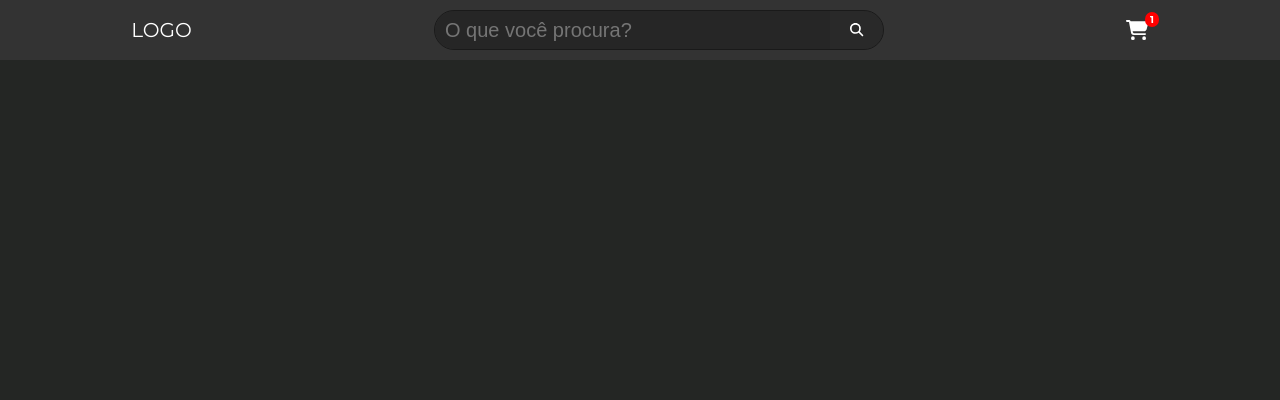
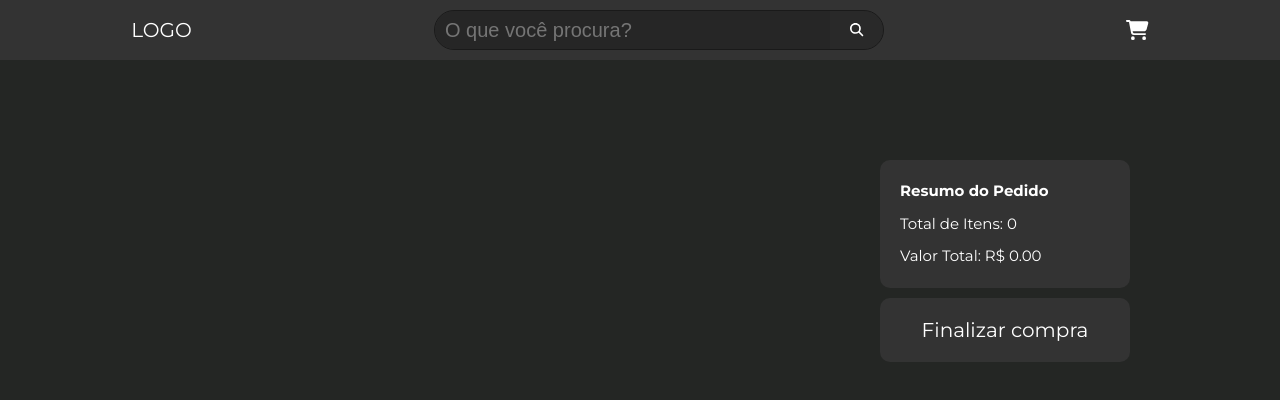
Before and after one commit to LucasTomazin1/e-commerce, a React app: page /cart in a window 1280 px wide. Shown: the top 400 px of the page. Built offline with nearby package versions, Linux system fonts and the light colour scheme; the HTML template or start-up script is replaced by a standard one.

Commit message:
the cart is working, stylings.

```diff
--- a/src/App.tsx
+++ b/src/App.tsx
@@ -1,14 +1,17 @@
 import { NavBar } from "./components/NavBar";
+import { CartProvider } from "./contexts/CartContext";
 import { AppRoutes } from "./routes/routes";
 import { BrowserRouter as Router } from "react-router-dom";
 
 function App() {
   return (
     <>
-      <Router>
-        <NavBar />
-        <AppRoutes />
-      </Router>
+      <CartProvider>
+        <Router>
+          <NavBar />
+          <AppRoutes />
+        </Router>
+      </CartProvider>
     </>
   );
 }
--- a/src/components/Button.tsx
+++ b/src/components/Button.tsx
@@ -2,10 +2,11 @@ import styled from "styled-components";
 
 interface ButtonProps {
   children: React.ReactNode;
+  onClick?: () => void;
 }
 
-export const Button: React.FC<ButtonProps> = ({ children }) => {
-  return <StyledButton>{children}</StyledButton>;
+export const Button: React.FC<ButtonProps> = ({ children, onClick }) => {
+  return <StyledButton onClick={onClick}>{children}</StyledButton>;
 };
 
 const StyledButton = styled.button`
@@ -16,10 +17,14 @@ const StyledButton = styled.button`
   align-items: center;
   text-align: center;
   justify-content: center;
-  width: 100%;
   padding: 2rem;
   background-color: #333333;
   border: none;
   border-radius: 1rem;
- cursor: pointer;
+  cursor: pointer;
+  transition: ease-in-out 0.3s;
+
+  &:hover {
+    transform: scale(1.03);
+  }
 `;
--- a/src/components/Cart.tsx
+++ b/src/components/Cart.tsx
@@ -1,20 +1,62 @@
-import styled from "styled-components"
-
+import styled from "styled-components";
+import { useCart } from "../contexts/CartContext";
+import { CartItem } from "./CartItem";
+import { Button } from "./Button";
 
 export const Cart: React.FC = () => {
+  const { state } = useCart();
 
-    return(
-        <Container>
-            <CartItems></CartItems>
-            <CartResume></CartResume>
-        </Container>
-    )
-}
+  return (
+    <Container>
+      <CartItems>
+        {state.products.map((product) => (
+          <CartItem key={product.id} product={product} />
+        ))}
+      </CartItems>
+      <ResumeContainer>
+        <CartResume>
+          <h2>Resumo do Pedido</h2>
+          <p>Total de Itens: {state.products.length}</p>
+          <p>
+            Valor Total: R${" "}
+            {state.products
+              .reduce((acc, product) => acc + product.price, 0)
+              .toFixed(2)}
+          </p>
+        </CartResume>
+        <Button>Finalizar compra</Button>
+      </ResumeContainer>
+    </Container>
+  );
+};
 
 const Container = styled.section`
+  padding: 10rem 15rem;
+  display: flex;
+  justify-content: space-between;
+`;
 
-`
+const CartItems = styled.ul`
+  display: flex;
+  flex-direction: column;
+  gap: 1rem;
+  width: 60%;
+`;
 
-const CartItems = styled.div``
+const ResumeContainer = styled.div`
+  display: flex;
+  flex-direction: column;
+  gap: 1rem;
+  `;
 
-const CartResume = styled.div``
+const CartResume = styled.div`
+  border-radius: 1rem;
+  width: 25rem;
+  background-color: #333333;
+  padding: 2rem;
+
+  p {
+    font-size: 1.5rem;
+    margin-top: 1rem;
+  }
+`;
--- a/src/components/CartItem.tsx
+++ b/src/components/CartItem.tsx
@@ -1,14 +1,64 @@
-import styled from "styled-components"
+import styled from "styled-components";
+import { Button } from "./Button";
+import { useCart } from "../contexts/CartContext";
+import { FontAwesomeIcon } from "@fortawesome/react-fontawesome";
+import { faTrash } from "@fortawesome/free-solid-svg-icons";
 
-
-
-export const CartItem: React.FC = () => {
-
-    return(
-        <Container></Container>
-    )
+interface Product {
+  id: string;
+  title: string;
+  price: number;
+  thumbnail: string;
+  permalink: string;
 }
 
+interface CartItemProps {
+  product: Product;
+}
+
+export const CartItem: React.FC<CartItemProps> = ({ product }) => {
+  const { dispatch } = useCart();
+
+  const handleRemoveFromCart = () => {
+    dispatch({ type: "REMOVE_FROM_CART", product });
+  };
+
+  return (
+    <Container>
+      <img src={product.thumbnail} alt={product.title} />
+      <ItemDetails>
+        <h3>{product.title}</h3>
+        <p>R$ {product.price.toFixed(2)}</p>
+      </ItemDetails>
+      <Button onClick={handleRemoveFromCart}>
+        <FontAwesomeIcon icon={faTrash} />
+      </Button>
+    </Container>
+  );
+};
+
 const Container = styled.div`
+  display: flex;
+  padding: 2rem;
+  gap: 2rem;
+  background-color: #333333;
+  justify-content: space-between;
+  border-radius: 1rem;
 
-`
+  img {
+    border-radius: 0.5rem;
+  }
+`;
+
+const ItemDetails = styled.div`
+  width: 100%;
+  font-weight: 700;
+
+  h3 {
+    font-size: 1.4rem;
+  }
+  p {
+    font-size: 1.5rem;
+    margin-top: 1rem;
+  }
+`;
--- a/src/components/NavBar.tsx
+++ b/src/components/NavBar.tsx
@@ -3,8 +3,12 @@ import { faCartShopping } from "@fortawesome/free-solid-svg-icons";
 import styled from "styled-components";
 import { SearchBar } from "./SearchBar";
 import { Link } from "react-router-dom";
+import { useCart } from "../contexts/CartContext"
 
 export const NavBar: React.FC = () => {
+    //buscando status do carrinho
+    const { state } = useCart()
+    const itemCount = state.products.length
   return (
     <Container>
       <Nav>
@@ -15,7 +19,8 @@ export const NavBar: React.FC = () => {
         <Link to="/cart/">
           <Cart>
             <FontAwesomeIcon icon={faCartShopping} />
-            <CardStatus>1</CardStatus>
+            {/* renderiza se o status do cart for maior que 0 */}
+            {itemCount > 0 && <CardStatus>{itemCount}</CardStatus>}
           </Cart>
         </Link>
       </Nav>
@@ -44,6 +49,11 @@ const Cart = styled.div`
   font-size: 2rem;
   position: relative;
   cursor: pointer;
+    transition: ease-in-out 0.3s;
+
+  &:hover {
+    transform: scale(1.03);
+  }
 `;
 
 const CardStatus = styled.span`
--- a/src/components/ProductCard.tsx
+++ b/src/components/ProductCard.tsx
@@ -4,6 +4,7 @@ import styled from "styled-components";
 import { Link } from "react-router-dom";
 import { Button } from "./Button";
 import { ToMercadoLivre } from "./ToMercadoLivre";
+import { useCart } from "../contexts/CartContext";
 
 interface ProductCardProps {
   image: string;
@@ -19,6 +20,13 @@ export const ProductCard: React.FC<ProductCardProps> = ({
   id,
   permalink,
 }) => {
+  const { dispatch } = useCart();
+
+  const handleAddToCart = () => {
+    const product = { id, title, price, thumbnail: image, permalink };
+    dispatch({ type: "ADD_TO_CART", product });
+  };
+
   return (
     <>
       <Container>
@@ -33,7 +41,7 @@ export const ProductCard: React.FC<ProductCardProps> = ({
           <ToMercadoLivre href={permalink} size="1.5rem">
             Comprar Agora
           </ToMercadoLivre>
-          <Button>
+          <Button onClick={handleAddToCart}>
             <FontAwesomeIcon icon={faCartPlus} />
           </Button>
         </ButtonContainer>
@@ -51,7 +59,7 @@ const Container = styled.div`
   background-color: rgba(26, 26, 26, 0.5);
   border-radius: 1rem;
   justify-content: space-between;
-  gap: 1rem;
+  gap: 0.5rem;
 `;
 
 const InfoContainer = styled.div`
@@ -60,7 +68,13 @@ const InfoContainer = styled.div`
   border-radius: 1rem;
   justify-content: space-between;
   height: 100%;
+  transition: ease-in-out 0.3s;
+
+  &:hover {
+    transform: scale(1.03);
+  }
 `;
+
 const StyledLink = styled(Link)`
   display: flex;
   flex-direction: column;
@@ -71,13 +85,16 @@ const StyledLink = styled(Link)`
 `;
 
 const Title = styled.h2`
+  margin: 1rem;
+  text-align: center;
   font-size: 1.8rem;
   font-weight: 600;
-`;
+  `;
 
-const Price = styled.span`
+  const Price = styled.span`
   font-size: 2rem;
   font-weight: 500;
+  margin: 1rem;
   margin-top: auto;
 `;
 
--- a/src/components/ToMercadoLivre.tsx
+++ b/src/components/ToMercadoLivre.tsx
@@ -3,7 +3,7 @@ import styled from "styled-components";
 interface ToMercadoLivreProps {
   href: string;
   children: React.ReactNode;
-  size?: string
+  size?: string;
 }
 
 export const ToMercadoLivre: React.FC<ToMercadoLivreProps> = ({
@@ -12,7 +12,12 @@ export const ToMercadoLivre: React.FC<ToMercadoLivreProps> = ({
   size,
 }) => {
   return (
-    <ToMercadoLivreStyled href={href} size={size} target="_blank" rel="noopener noreferrer">
+    <ToMercadoLivreStyled
+      href={href}
+      size={size}
+      target="_blank"
+      rel="noopener noreferrer"
+    >
       {children}
     </ToMercadoLivreStyled>
   );
@@ -31,6 +36,11 @@ const ToMercadoLivreStyled = styled.a`
   background-color: #333333;
   text-decoration: none;
   border-radius: 1rem;
-    font-size: ${props => props.size || '2rem'};
+  font-size: ${(props) => props.size || "2rem"};
   width: 100%;
+  transition: ease-in-out 0.3s;
+
+  &:hover {
+    transform: scale(1.03);
+  }
 `;
--- a/src/contexts/CartContext.tsx
+++ b/src/contexts/CartContext.tsx
@@ -0,0 +1,57 @@
+import { createContext, useContext, useReducer, ReactNode } from "react";
+
+//produto no carrinho
+interface Product {
+  id: string;
+  title: string;
+  price: number;
+  thumbnail: string;
+  permalink: string;
+}
+//lista de produtos
+interface CartState {
+  products: Product[];
+}
+//ações e quem receeb
+interface CartAction {
+  type: "ADD_TO_CART" | "REMOVE_FROM_CART";
+  product: Product;
+}
+
+// CartContext Cria um contexto que armazena o estado do carrinho e a função dispatch para modificar o estado. state é iniciado como um objeto com uma lista de produtos vazia, e dispatch é uma função vazia por padrão.
+
+const CartContext = createContext<{
+  state: CartState;
+  dispatch: React.Dispatch<CartAction>;
+}>({ state: { products: [] }, dispatch: () => null });
+
+//O switch é uma estrutura de controle de fluxo que permite executar diferentes blocos de código com base no valor de uma expressão (action.type)
+
+//filter buscando somente os itens que tiverem o id diferente do produto selecionado
+
+const cartReducer = (state: CartState, action: CartAction): CartState => {
+  switch (action.type) {
+    case "ADD_TO_CART":
+      return { products: [...state.products, action.product] };
+    case "REMOVE_FROM_CART":
+      return {
+        products: state.products.filter((p) => p.id !== action.product.id),
+      };
+    default:
+      return state;
+  }
+};
+
+//   CartProvider que envolve a árvore de componentes da aplicação, fornecendo o estado do carrinho e a função dispatch a todos os componentes filhos.
+
+export const CartProvider = ({ children }: { children: ReactNode }) => {
+  const [state, dispatch] = useReducer(cartReducer, { products: [] });
+  return (
+    <CartContext.Provider value={{ state, dispatch }}>
+      {children}
+    </CartContext.Provider>
+  );
+};
+
+// Custom hook que facilita o acesso ao contexto do carrinho. Ele usa useContext para retornar o estado e a função dispatch do CartContext.
+export const useCart = () => useContext(CartContext);
```
Also changed, not shown: 2 other files (tests, documents, lock files or other folders).
